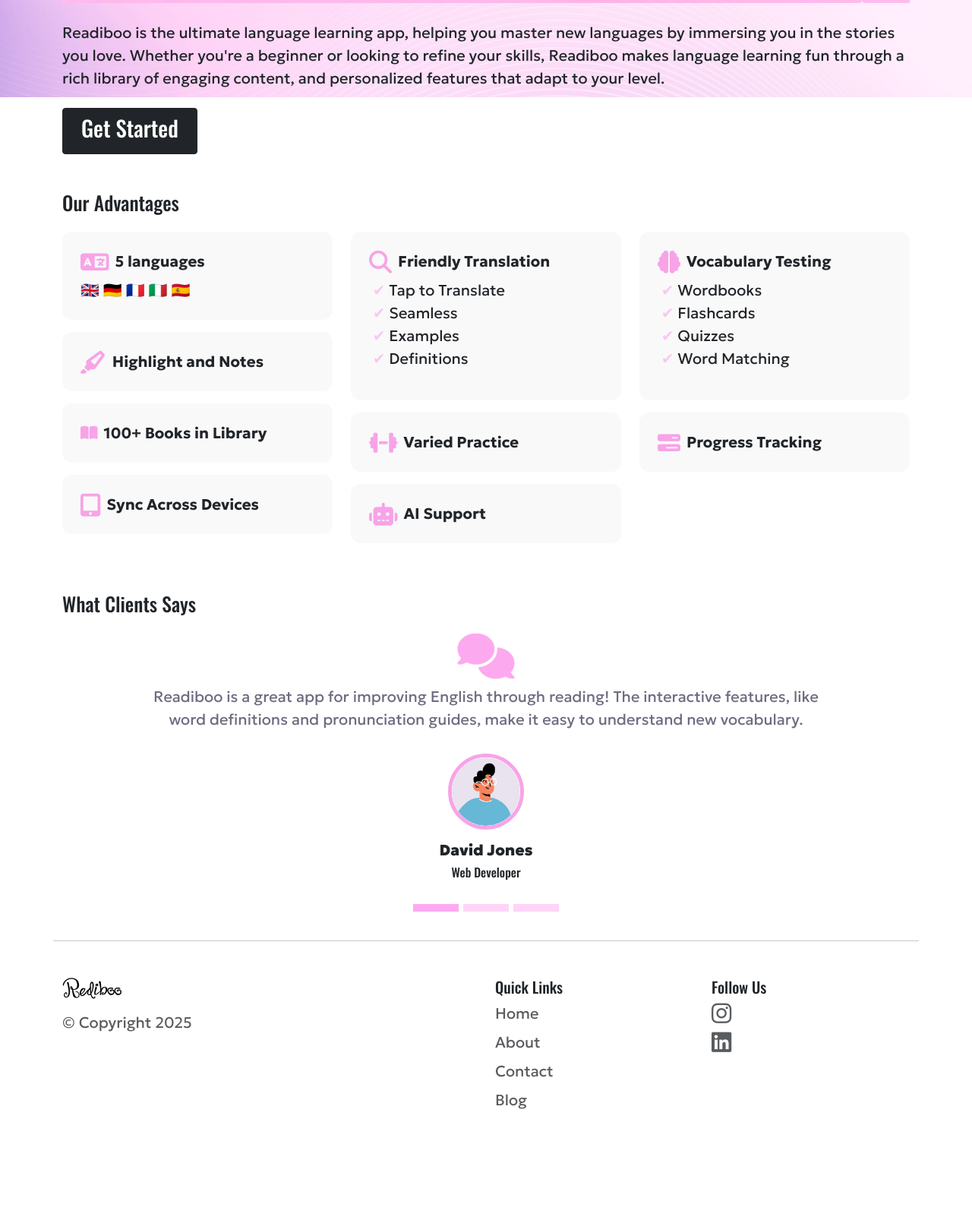
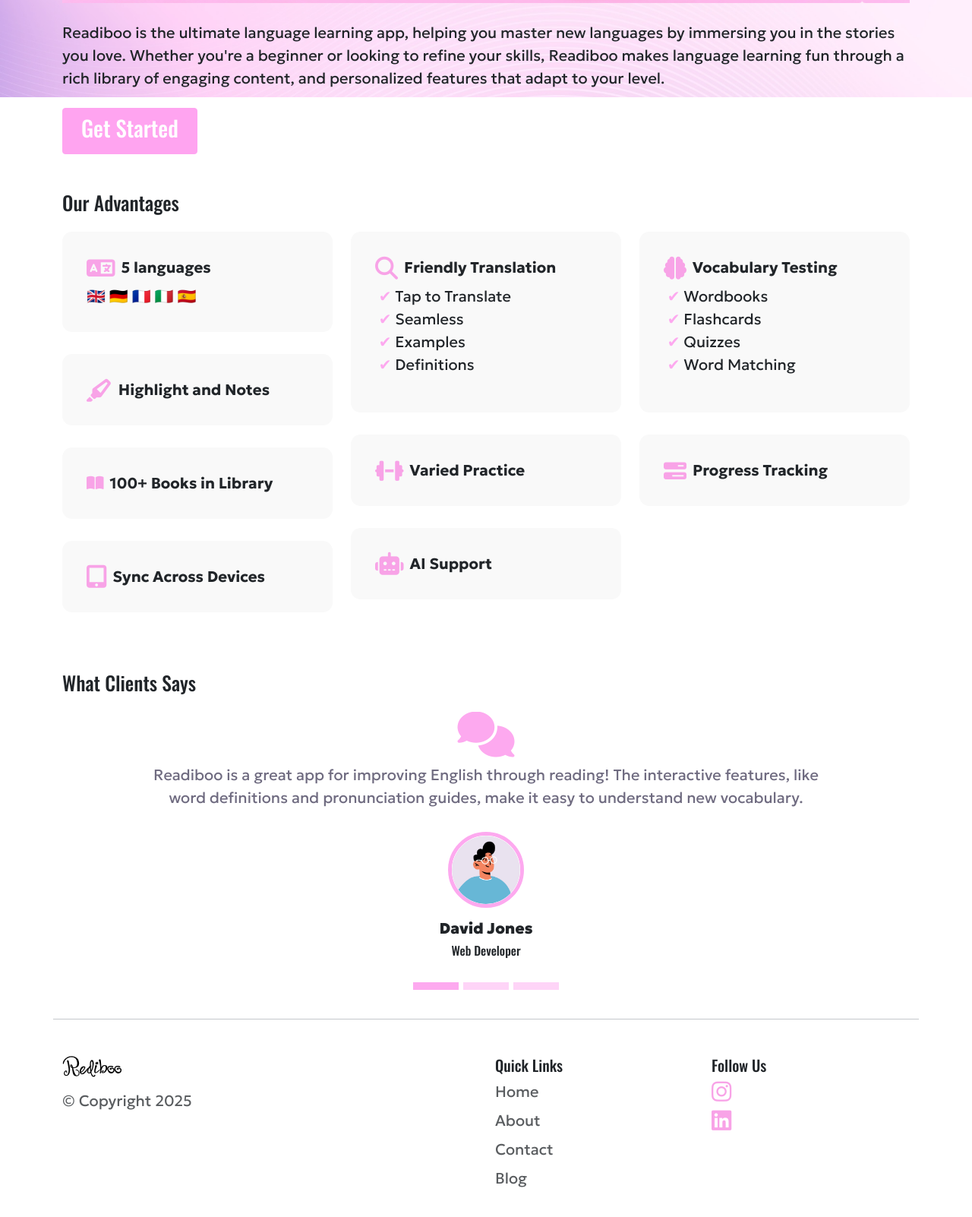
Before and after one commit to liu00701/portfolio, a plain HTML site: page index.html in a window 1280 px wide. Shown: the part 672-2274 px from the top of the page at 76% size. Drawn offline with nearby package versions, Linux system fonts and the light colour scheme.

Commit message:
Add custom CSS variables for consistent theming; update icon colors and feedback section layout for improved aesthetics

```diff
--- a/css/main.css
+++ b/css/main.css
@@ -1,3 +1,20 @@
+:root {
+  --bs-primary: #ffa4f0;
+  --bs-primary-rgb: 199, 140, 6;
+  --feature-white: #f9f9f9;
+  --icon-pink: #fda9ef;
+  --feedback-gray: #6f6b80;
+}
+
+.btn-dark {
+  --bs-btn-bg: var(--bs-primary);
+  --bs-btn-border-color: var(--bs-primary);
+  --bs-btn-hover-bg: var(--bs-primary);
+  --bs-btn-hover-border-color: var(--bs-primary);
+  --bs-btn-active-bg: var(--bs-secondary);
+  --bs-btn-active-border-color: var(--bs-primary);
+}
+
 body {
   font-family: "Geologica", sans-serif;
   font-size: 16px;
@@ -74,7 +91,7 @@ main img {
 
 /* Advantages */
 .feature-box {
-  background-color: #f9f9f9;
+  background-color: var(--feature-white);
   border-radius: 0.8rem;
   padding: 1.5rem;
   margin-bottom: 1rem;
@@ -88,12 +105,11 @@ main img {
 .checklist li::before {
   content: "✔";
   margin: 0.3rem;
-  color: #fac8f2;
+  color: var(--icon-pink);
 }
 
 /* Feedback */
 .testimonial-area {
-  /* padding: 80px 0; */
 }
 
 .icon-area {
@@ -101,12 +117,12 @@ main img {
 }
 
 .icon-area i {
-  color: #fda9ef;
+  color: var(--icon-pink);
   font-size: 40px;
 }
 
 .content p {
-  color: #6f6b80;
+  color: var(--feedback-gray);
   width: 80%;
   margin: auto;
 }
@@ -118,7 +134,7 @@ main img {
   margin: auto;
   border-radius: 50%;
   overflow: hidden;
-  border: 5px solid #f8a3e7;
+  border: 5px solid var(--icon-pink);
   margin-top: 30px;
 }
 
@@ -138,11 +154,10 @@ main img {
 .carousel-indicators [data-bs-target] {
   width: 60px;
   height: 10px;
-  background-color: #fda9ef;
+  background-color: var(--icon-pink);
 }
 
 /* about.html */
-
 /* contact.html */
 
 @media screen and (min-width: 768px) {
@@ -175,8 +190,14 @@ main img {
   nav .nav-link {
     font-size: 1.5rem;
   }
+
   .icon-area i {
     font-size: 60px;
+  }
+
+  .feature-box {
+    padding: 2rem;
+    margin-bottom: 1.8rem;
   }
 
   /* about.html */
--- a/index.html
+++ b/index.html
@@ -253,7 +253,6 @@
 
       <!-- Feedback -->
       <section class="py-4" id="feedback">
-        <div class="testimonial-area">
         <div class="container">
           <h2 class="mb-4">What Clients Says</h2>
           <div class="row">
@@ -293,9 +292,9 @@
                     <div class="content text-center">
                       <p>
                         Readiboo is a great app for improving English through
-                          reading! The interactive features, like word
-                          definitions and pronunciation guides, make it easy to
-                          understand new vocabulary.
+                        reading! The interactive features, like word definitions
+                        and pronunciation guides, make it easy to understand new
+                        vocabulary.
                       </p>
                       <div class="person">
                         <img alt="" src="./images/feedback-1.jpg" />
@@ -311,10 +310,10 @@
                     </div>
                     <div class="content text-center">
                       <p>
-                          Readiboo makes learning English so much more engaging!
-                          I love how I can highlight text and instantly get
-                          translations or AI explanations. It feels like having
-                          a personal tutor while I read.
+                        Readiboo makes learning English so much more engaging! I
+                        love how I can highlight text and instantly get
+                        translations or AI explanations. It feels like having a
+                        personal tutor while I read.
                       </p>
                       <div class="person">
                         <img alt="" src="./images/feedback-2.jpg" />
@@ -330,17 +329,16 @@
                     </div>
                     <div class="content text-center">
                       <p>
-                          Readiboo has totally changed the way I read in
-                          English. The notes and progress tracking help me stay
-                          motivated, and the built-in dictionary is super
-                          helpful when I get stuck on a word.
+                        Readiboo has totally changed the way I read in English.
+                        The notes and progress tracking help me stay motivated,
+                        and the built-in dictionary is super helpful when I get
+                        stuck on a word.
                       </p>
                       <div class="person">
                         <img alt="" src="./images/feedback-3.jpg" />
                       </div>
                       <h5>Tina Mao</h5>
                       <h6>Backend Developer</h6>
-                      </div>
                     </div>
                   </div>
                 </div>
@@ -407,7 +405,10 @@
                 href="https://www.instagram.com/shermanliu2048/"
                 target="_blank"
                 aria-label="Instagram"
-                ><i class="fa-brands fa-instagram fa-xl"></i
+                ><i
+                  class="fa-brands fa-instagram fa-xl"
+                  style="color: #f8a3e7"
+                ></i
               ></a>
             </li>
             <li class="nav-item mb-2">
@@ -416,7 +417,10 @@
                 href="https://learning.linkedin.com/"
                 target="_blank"
                 aria-label="Facebook"
-                ><i class="fa-brands fa-linkedin fa-xl"></i
+                ><i
+                  class="fa-brands fa-linkedin fa-xl"
+                  style="color: #f8a3e7"
+                ></i
               ></a>
             </li>
           </ul>
```
Also changed, not shown: about.html (+8 -2 lines), contact.html (+8 -2 lines). Lines whose indentation alone changed are shown as unchanged.
